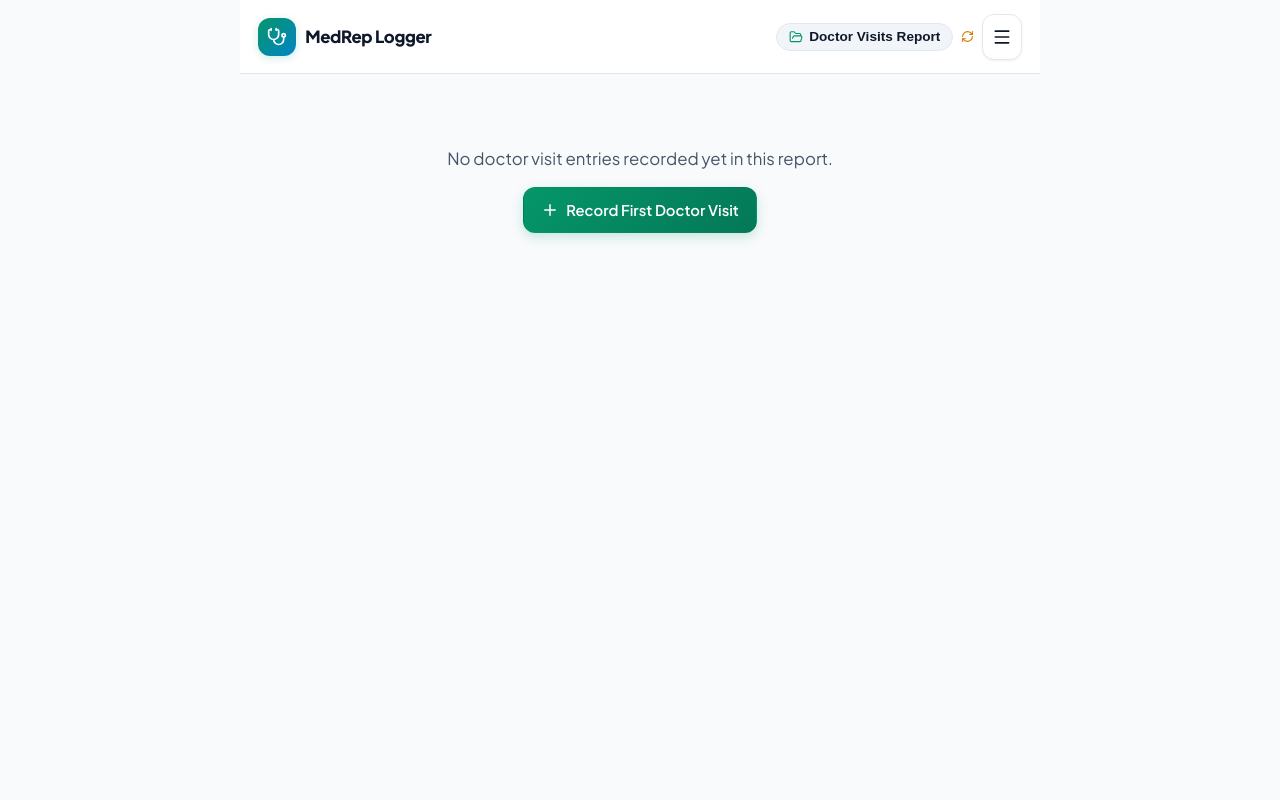
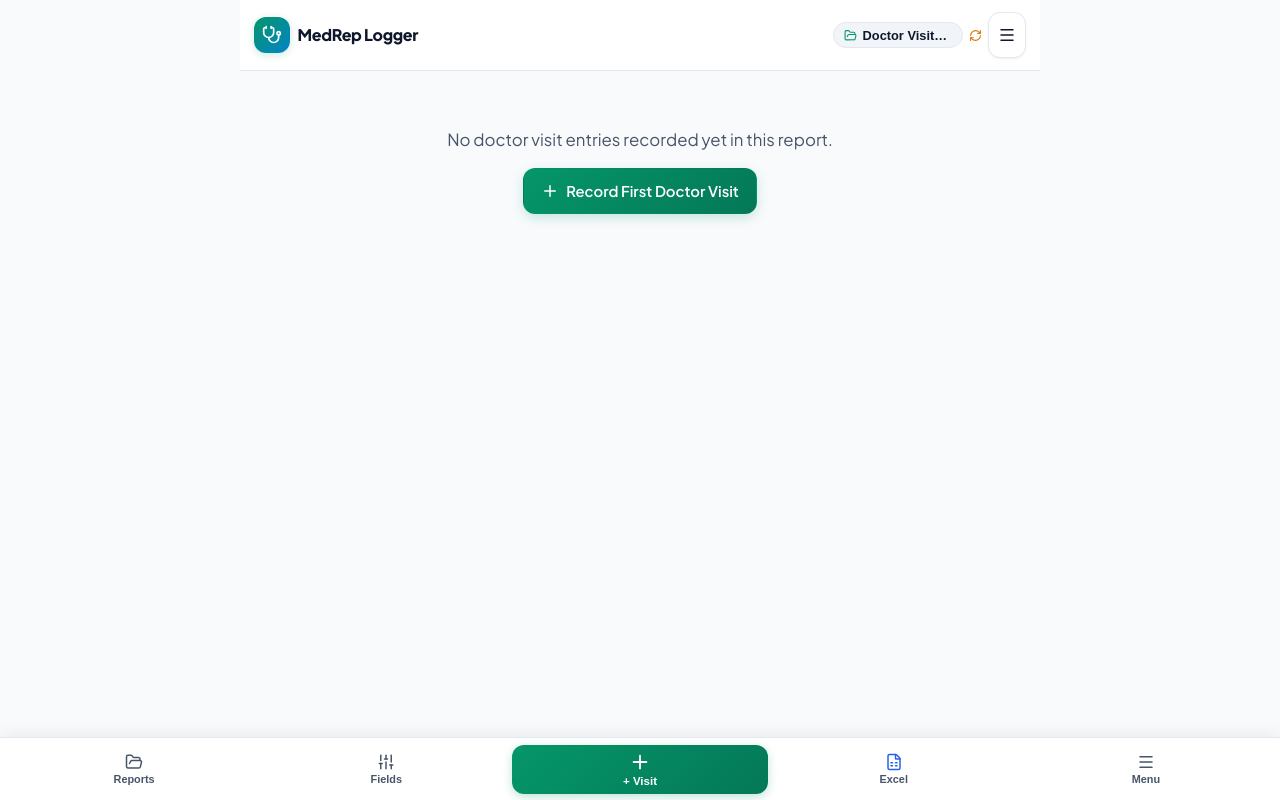
Before and after one commit to 18sahhhilll/Report-Maker, a React (Vite) app: page / in a window 1280 px wide. Built offline with nearby package versions, Linux system fonts and the light colour scheme.

Commit message:
Fix top bar overflow and add mobile bottom navigation bar for 100% mobile fit

```diff
--- a/src/App.jsx
+++ b/src/App.jsx
@@ -6,6 +6,7 @@ import EntryFormView from './components/EntryFormView';
 import EntryTableView from './components/EntryTableView';
 import BackupModal from './components/BackupModal';
 import ActionsMenuModal from './components/ActionsMenuModal';
+import MobileBottomNav from './components/MobileBottomNav';
 import { loadReports, saveReports, clearAllStorage, SAMPLE_REPORTS } from './storage';
 import { exportReportToExcel, exportAllReportsToExcel } from './utils/excelExport';
 
@@ -351,6 +352,15 @@ export default function App() {
         onClearStorage={handleClearStorage}
       />
 
+      {/* Mobile Bottom Navigation Bar */}
+      <MobileBottomNav
+        onOpenReportList={() => setIsReportListOpen(true)}
+        onOpenColumnBuilder={() => setIsColumnBuilderOpen(true)}
+        onNewVisitEntry={handleNewVisitEntry}
+        onExportExcel={() => handleExportSingleExcel(activeReport)}
+        onOpenMenuModal={() => setIsMenuModalOpen(true)}
+      />
+
     </div>
   );
 }
--- a/src/components/EntryFormView.jsx
+++ b/src/components/EntryFormView.jsx
@@ -6,9 +6,7 @@ import {
   Copy,
   Trash2,
   LayoutList,
-  Table,
-  Pencil,
-  Sliders
+  Table
 } from 'lucide-react';
 
 export default function EntryFormView({
@@ -20,8 +18,7 @@ export default function EntryFormView({
   onUpdateEntry,
   onNewVisitEntry,
   onDeleteEntry,
-  onCopyPreviousEntry,
-  onOpenColumnBuilder
+  onCopyPreviousEntry
 }) {
   const entries = report?.entries || [];
   const columns = report?.columns || [];
@@ -29,7 +26,7 @@ export default function EntryFormView({
 
   if (!currentEntry) {
     return (
-      <div style={{ textAlign: 'center', padding: '4rem 1rem', display: 'flex', flexDirection: 'column', alignItems: 'center', gap: '1rem' }}>
+      <div style={{ textAlign: 'center', padding: '3rem 1rem', display: 'flex', flexDirection: 'column', alignItems: 'center', gap: '1rem' }}>
         <p style={{ color: 'var(--text-secondary)', fontSize: '1.05rem' }}>No doctor visit entries recorded yet in this report.</p>
         <button className="btn btn-primary" onClick={onNewVisitEntry}>
           <Plus size={18} /> Record First Doctor Visit
@@ -46,41 +43,53 @@ export default function EntryFormView({
   };
 
   return (
-    <div style={{ padding: '0.75rem 0.5rem', width: '100%' }}>
+    <div style={{ padding: '0.5rem', width: '100%' }}>
 
-      {/* View Switcher & Pagination Bar */}
+      {/* View Switcher & Pagination Bar (Responsive Wrap) */}
       <div
         style={{
-          marginBottom: '1rem',
+          marginBottom: '0.85rem',
           display: 'flex',
           alignItems: 'center',
           justifyContent: 'space-between',
-          gap: '0.5rem'
+          gap: '0.5rem',
+          flexWrap: 'wrap'
         }}
       >
         {/* Form / Table Toggle */}
-        <div className="tab-group" style={{ maxWidth: '220px' }}>
+        <div className="tab-group" style={{ flex: 1, minWidth: '150px' }}>
           <button
             className={`tab-btn ${viewMode === 'form' ? 'active' : ''}`}
             onClick={() => setViewMode('form')}
           >
-            <LayoutList size={15} />
+            <LayoutList size={14} />
             <span>Form</span>
           </button>
           <button
             className={`tab-btn ${viewMode === 'table' ? 'active' : ''}`}
             onClick={() => setViewMode('table')}
           >
-            <Table size={15} />
+            <Table size={14} />
             <span>Table</span>
           </button>
         </div>
 
-        {/* Simple Compact Pagination */}
-        <div style={{ display: 'flex', alignItems: 'center', gap: '0.35rem', background: 'var(--bg-surface)', padding: '3px 8px', borderRadius: 'var(--radius-full)', border: '1px solid var(--border-subtle)', boxShadow: 'var(--shadow-sm)' }}>
+        {/* Compact Pagination */}
+        <div style={{
+          display: 'flex',
+          alignItems: 'center',
+          justifyContent: 'space-between',
+          gap: '0.25rem',
+          background: 'var(--bg-surface)',
+          padding: '3px 6px',
+          borderRadius: 'var(--radius-full)',
+          border: '1px solid var(--border-subtle)',
+          boxShadow: 'var(--shadow-sm)',
+          flexShrink: 0
+        }}>
           <button
             className="btn btn-secondary btn-sm btn-icon-only"
-            style={{ width: '32px', height: '32px', border: 'none' }}
+            style={{ width: '30px', height: '30px', border: 'none' }}
             onClick={() => setActiveEntryIndex(Math.max(0, activeEntryIndex - 1))}
             disabled={activeEntryIndex === 0}
             title="Previous Visit"
@@ -88,13 +97,13 @@ export default function EntryFormView({
             <ChevronLeft size={16} />
           </button>
 
-          <span style={{ fontWeight: 700, fontSize: '0.85rem', padding: '0 4px', color: 'var(--text-primary)' }}>
+          <span style={{ fontWeight: 700, fontSize: '0.8rem', padding: '0 4px', color: 'var(--text-primary)', whiteSpace: 'nowrap' }}>
             Visit {activeEntryIndex + 1} of {entries.length}
           </span>
 
           <button
             className="btn btn-secondary btn-sm btn-icon-only"
-            style={{ width: '32px', height: '32px', border: 'none' }}
+            style={{ width: '30px', height: '30px', border: 'none' }}
             onClick={() => setActiveEntryIndex(Math.min(entries.length - 1, activeEntryIndex + 1))}
             disabled={activeEntryIndex === entries.length - 1}
             title="Next Visit"
@@ -105,10 +114,10 @@ export default function EntryFormView({
       </div>
 
       {/* Clean Form Card */}
-      <div className="card" style={{ padding: '1.25rem 1.25rem 1.5rem 1.25rem' }}>
+      <div className="card" style={{ padding: '1.1rem' }}>
 
         {/* Dynamic Fields List */}
-        <div style={{ display: 'flex', flexDirection: 'column', gap: '1rem' }}>
+        <div style={{ display: 'flex', flexDirection: 'column', gap: '0.9rem' }}>
           {columns.map((col) => {
             const val = currentEntry.data ? (currentEntry.data[col.id] ?? '') : '';
 
@@ -157,7 +166,7 @@ export default function EntryFormView({
                     />
                     {val && val.length > 0 && val.length < 10 && (
                       <span style={{ fontSize: '0.75rem', color: 'var(--accent-warning)', marginTop: '2px', display: 'block' }}>
-                        ⚠️ Phone number must be exactly 10 digits ({val.length}/10)
+                        ⚠️ Phone number must be 10 digits ({val.length}/10)
                       </span>
                     )}
                     {val && val.length === 10 && (
@@ -203,20 +212,20 @@ export default function EntryFormView({
           })}
         </div>
 
-        {/* Secondary Card Actions: Copy & Delete */}
-        <div style={{ marginTop: '1.25rem', paddingTop: '1rem', borderTop: '1px solid var(--border-subtle)', display: 'flex', alignItems: 'center', justifyContent: 'space-between', gap: '0.5rem' }}>
+        {/* Secondary Actions: Copy Previous & Delete */}
+        <div style={{ marginTop: '1.1rem', paddingTop: '0.85rem', borderTop: '1px solid var(--border-subtle)', display: 'flex', alignItems: 'center', justifyContent: 'space-between', gap: '0.5rem' }}>
           {activeEntryIndex > 0 ? (
             <button
               className="btn btn-secondary btn-sm"
               onClick={() => onCopyPreviousEntry(currentEntry.id, activeEntryIndex)}
               title="Copy details from previous visit"
             >
-              <Copy size={15} style={{ color: 'var(--accent-secondary)' }} />
+              <Copy size={14} style={{ color: 'var(--accent-secondary)' }} />
               <span>Copy Previous</span>
             </button>
           ) : (
-            <span style={{ fontSize: '0.8rem', color: 'var(--text-muted)' }}>
-              Auto-saved instantly
+            <span style={{ fontSize: '0.75rem', color: 'var(--text-muted)' }}>
+              Auto-saved
             </span>
           )}
 
@@ -226,7 +235,7 @@ export default function EntryFormView({
               onClick={() => onDeleteEntry(currentEntry.id)}
               title="Delete this visit entry"
             >
-              <Trash2 size={15} />
+              <Trash2 size={14} />
               <span>Delete Entry</span>
             </button>
           )}
@@ -234,12 +243,12 @@ export default function EntryFormView({
 
       </div>
 
-      {/* Main Primary Action Button at bottom */}
-      <div style={{ marginTop: '1rem' }}>
+      {/* Main Primary Action Button */}
+      <div style={{ marginTop: '0.85rem' }}>
         <button
           className="btn btn-primary"
           onClick={onNewVisitEntry}
-          style={{ width: '100%', minHeight: '52px', fontSize: '1rem', borderRadius: 'var(--radius-lg)' }}
+          style={{ width: '100%', minHeight: '50px', fontSize: '1rem', borderRadius: 'var(--radius-lg)' }}
         >
           <Plus size={20} /> Add Next Doctor Visit
         </button>
--- a/src/components/Header.jsx
+++ b/src/components/Header.jsx
@@ -3,9 +3,7 @@ import {
   Stethoscope,
   FolderOpen,
   Menu,
-  Pencil,
   Check,
-  X,
   RefreshCw,
   CheckCircle2
 } from 'lucide-react';
@@ -35,7 +33,7 @@ export default function Header({
 
   return (
     <header className="navbar">
-      {/* Brand Logo & Name */}
+      {/* Brand Logo & Title */}
       <div className="brand-badge">
         <div className="brand-icon">
           <Stethoscope size={20} />
@@ -43,8 +41,8 @@ export default function Header({
         <h1 className="brand-title">MedRep Logger</h1>
       </div>
 
-      {/* Center/Right: Report Badge & Action Menu */}
-      <div style={{ display: 'flex', alignItems: 'center', gap: '0.5rem' }}>
+      {/* Right Controls: Report Switcher & Menu Button */}
+      <div style={{ display: 'flex', alignItems: 'center', gap: '0.4rem', flexShrink: 0, maxWidth: '60%' }}>
 
         {/* Active Report Title Switcher Badge */}
         {activeReport && (
@@ -54,17 +52,15 @@ export default function Header({
               onClick={onOpenReportList}
               title="Click to switch or rename report"
             >
-              <FolderOpen size={14} style={{ color: 'var(--accent-primary)', flexShrink: 0 }} />
-              <span style={{ overflow: 'hidden', textOverflow: 'ellipsis', whiteSpace: 'nowrap' }}>
-                {activeReport.title}
-              </span>
+              <FolderOpen size={13} style={{ color: 'var(--accent-primary)', flexShrink: 0 }} />
+              <span>{activeReport.title}</span>
             </button>
           ) : (
             <div style={{ display: 'flex', alignItems: 'center', gap: '0.2rem' }}>
               <input
                 type="text"
                 className="form-control"
-                style={{ minHeight: '36px', padding: '0.2rem 0.6rem', fontSize: '0.85rem', width: '140px' }}
+                style={{ minHeight: '34px', padding: '0.2rem 0.5rem', fontSize: '0.8rem', width: '100px' }}
                 value={editedTitle}
                 onChange={e => setEditedTitle(e.target.value)}
                 onKeyDown={e => {
@@ -75,7 +71,7 @@ export default function Header({
               />
               <button
                 className="btn btn-primary btn-sm btn-icon-only"
-                style={{ width: '34px', height: '34px' }}
+                style={{ width: '32px', height: '32px' }}
                 onClick={handleSaveTitle}
               >
                 <Check size={14} />
@@ -84,14 +80,14 @@ export default function Header({
           )
         )}
 
-        {/* Save Indicator Dot */}
+        {/* Save Indicator Icon */}
         <div style={{
           fontSize: '0.75rem',
           color: saveStatus === 'saving' ? 'var(--accent-warning)' : 'var(--accent-primary)',
           display: 'flex',
           alignItems: 'center',
-          gap: '3px'
-        }}>
+          flexShrink: 0
+        }} title={saveStatus === 'saving' ? 'Saving...' : 'All changes saved'}>
           {saveStatus === 'saving' ? (
             <RefreshCw size={13} style={{ animation: 'spin 1s linear infinite' }} />
           ) : (
@@ -99,14 +95,14 @@ export default function Header({
           )}
         </div>
 
-        {/* Single Main Action Menu Button */}
+        {/* Single Main Action Menu Button - FIXED ON TOP RIGHT */}
         <button
           className="btn btn-secondary btn-icon-only"
-          style={{ width: '40px', height: '40px' }}
+          style={{ width: '38px', height: '38px', flexShrink: 0 }}
           onClick={onOpenMenuModal}
           title="Open Menu & Export Tools"
         >
-          <Menu size={20} />
+          <Menu size={18} />
         </button>
 
       </div>
--- /dev/null
+++ b/src/components/MobileBottomNav.jsx
@@ -0,0 +1,65 @@
+import React from 'react';
+import {
+  FolderOpen,
+  Sliders,
+  Plus,
+  FileSpreadsheet,
+  Menu
+} from 'lucide-react';
+
+export default function MobileBottomNav({
+  onOpenReportList,
+  onOpenColumnBuilder,
+  onNewVisitEntry,
+  onExportExcel,
+  onOpenMenuModal
+}) {
+  return (
+    <nav className="mobile-bottom-nav">
+      <button
+        className="mobile-nav-btn"
+        onClick={onOpenReportList}
+        title="Switch / Manage Reports"
+      >
+        <FolderOpen size={18} />
+        <span>Reports</span>
+      </button>
+
+      <button
+        className="mobile-nav-btn"
+        onClick={onOpenColumnBuilder}
+        title="Configure Fields / Columns"
+      >
+        <Sliders size={18} />
+        <span>Fields</span>
+      </button>
+
+      <button
+        className="mobile-nav-btn btn-main"
+        onClick={onNewVisitEntry}
+        title="Add New Doctor Visit"
+      >
+        <Plus size={22} />
+        <span style={{ fontSize: '0.72rem', fontWeight: 800 }}>+ Visit</span>
+      </button>
+
+      <button
+        className="mobile-nav-btn"
+        onClick={onExportExcel}
+        title="Export to Excel"
+      >
+        <FileSpreadsheet size={18} style={{ color: 'var(--accent-secondary)' }} />
+        <span>Excel</span>
+      </button>
+
+      <button
+        className="mobile-nav-btn"
+        onClick={onOpenMenuModal}
+        title="Open Full Menu"
+      >
+        <Menu size={18} />
+        <span>Menu</span>
+      </button>
+    </nav>
+  );
+}
--- a/src/index.css
+++ b/src/index.css
@@ -7,7 +7,7 @@
   --bg-main: #f8fafc;
   --bg-surface: #ffffff;
   --bg-surface-elevated: #f1f5f9;
-  --bg-glass: rgba(255, 255, 255, 0.92);
+  --bg-glass: rgba(255, 255, 255, 0.95);
   --bg-input: #f8fafc;
 
   --border-subtle: #e2e8f0;
@@ -41,6 +41,12 @@
   -webkit-tap-highlight-color: transparent;
 }
 
+html, body {
+  width: 100%;
+  max-width: 100vw;
+  overflow-x: hidden;
+}
+
 body {
   font-family: var(--font-family);
   background-color: var(--bg-main);
@@ -48,7 +54,6 @@ body {
   min-height: 100vh;
   line-height: 1.5;
   font-size: 16px;
-  overflow-x: hidden;
 }
 
 /* Layout Container */
@@ -56,9 +61,10 @@ body {
   display: flex;
   flex-direction: column;
   min-height: 100vh;
-  max-width: 800px; /* Focused, clean width for mobile and desktop */
+  max-width: 800px;
   margin: 0 auto;
   background-color: var(--bg-main);
+  padding-bottom: 70px; /* Space for mobile bottom bar */
 }
 
 /* Navigation Top Bar */
@@ -70,24 +76,26 @@ body {
   backdrop-filter: blur(12px);
   -webkit-backdrop-filter: blur(12px);
   border-bottom: 1px solid var(--border-subtle);
-  padding: 0.85rem 1.1rem;
+  padding: 0.75rem 0.85rem;
   display: flex;
   align-items: center;
   justify-content: space-between;
-  gap: 0.75rem;
+  gap: 0.5rem;
+  width: 100%;
 }
 
 .brand-badge {
   display: flex;
   align-items: center;
-  gap: 0.6rem;
+  gap: 0.5rem;
   text-decoration: none;
   color: var(--text-primary);
+  flex-shrink: 0;
 }
 
 .brand-icon {
-  width: 38px;
-  height: 38px;
+  width: 36px;
+  height: 36px;
   background: linear-gradient(135deg, #059669, #0284c7);
   border-radius: var(--radius-md);
   display: flex;
@@ -95,33 +103,90 @@ body {
   justify-content: center;
   color: #ffffff;
   box-shadow: 0 2px 8px rgba(5, 150, 105, 0.2);
+  flex-shrink: 0;
 }
 
 .brand-title {
   font-weight: 800;
-  font-size: 1.05rem;
+  font-size: 1rem;
   letter-spacing: -0.02em;
-  line-height: 1.2;
+  white-space: nowrap;
 }
 
 .report-title-badge {
   display: inline-flex;
   align-items: center;
-  gap: 0.4rem;
+  gap: 0.35rem;
   background-color: var(--bg-surface-elevated);
   border: 1px solid var(--border-subtle);
-  padding: 0.35rem 0.75rem;
+  padding: 0.3rem 0.65rem;
   border-radius: var(--radius-full);
-  font-size: 0.85rem;
+  font-size: 0.8rem;
   font-weight: 700;
   color: var(--text-primary);
   cursor: pointer;
   transition: all 0.2s ease;
-  max-width: 200px;
+  max-width: 130px;
+  flex-shrink: 1;
+  min-width: 0;
+}
+
+.report-title-badge span {
+  overflow: hidden;
+  text-overflow: ellipsis;
+  white-space: nowrap;
 }
 
 .report-title-badge:hover {
   background-color: var(--border-subtle);
+}
+
+/* Mobile Bottom Navigation Bar */
+.mobile-bottom-nav {
+  position: fixed;
+  bottom: 0;
+  left: 0;
+  right: 0;
+  z-index: 50;
+  background-color: var(--bg-glass);
+  backdrop-filter: blur(16px);
+  -webkit-backdrop-filter: blur(16px);
+  border-top: 1px solid var(--border-subtle);
+  display: flex;
+  align-items: center;
+  justify-content: space-around;
+  padding: 0.4rem 0.5rem;
+  box-shadow: 0 -4px 16px rgba(0, 0, 0, 0.06);
+}
+
+.mobile-nav-btn {
+  display: flex;
+  flex-direction: column;
+  align-items: center;
+  justify-content: center;
+  gap: 2px;
+  background: transparent;
+  border: none;
+  color: var(--text-secondary);
+  font-size: 0.68rem;
+  font-weight: 600;
+  padding: 0.35rem 0.5rem;
+  border-radius: var(--radius-sm);
+  cursor: pointer;
+  flex: 1;
+  min-height: 48px;
+}
+
+.mobile-nav-btn.active {
+  color: var(--accent-primary);
+}
+
+.mobile-nav-btn.btn-main {
+  background: linear-gradient(135deg, var(--accent-primary), #047857);
+  color: #ffffff;
+  border-radius: var(--radius-md);
+  padding: 0.4rem 0.6rem;
+  box-shadow: 0 3px 10px rgba(5, 150, 105, 0.25);
 }
 
 /* Buttons */
@@ -196,9 +261,10 @@ body {
 
 .btn-icon-only {
   padding: 0;
-  width: 44px;
-  height: 44px;
+  width: 42px;
+  height: 42px;
   border-radius: var(--radius-md);
+  flex-shrink: 0;
 }
 
 /* Tab View Switcher */
@@ -208,6 +274,7 @@ body {
   padding: 4px;
   border-radius: var(--radius-full);
   border: 1px solid var(--border-subtle);
+  width: 100%;
 }
 
 .tab-btn {
@@ -216,7 +283,7 @@ body {
   align-items: center;
   justify-content: center;
   gap: 0.4rem;
-  padding: 0.5rem 1rem;
+  padding: 0.5rem 0.75rem;
   min-height: 38px;
   font-size: 0.875rem;
   font-weight: 600;
@@ -239,7 +306,7 @@ body {
   background-color: var(--bg-surface);
   border: 1px solid var(--border-subtle);
   border-radius: var(--radius-lg);
-  padding: 1.25rem;
+  padding: 1.1rem;
   box-shadow: var(--shadow-sm);
 }
 
@@ -247,32 +314,23 @@ body {
 .form-group {
   display: flex;
   flex-direction: column;
-  gap: 0.4rem;
-  margin-bottom: 1.1rem;
+  gap: 0.35rem;
+  margin-bottom: 1rem;
 }
 
 .form-label {
   font-weight: 600;
-  font-size: 0.9rem;
+  font-size: 0.875rem;
   color: var(--text-primary);
   display: flex;
   align-items: center;
   justify-content: space-between;
 }
 
-.form-label .badge {
-  font-size: 0.725rem;
-  font-weight: 600;
-  color: var(--text-muted);
-  background-color: var(--bg-surface-elevated);
-  padding: 2px 7px;
-  border-radius: var(--radius-sm);
-}
-
 .form-control {
   width: 100%;
-  min-height: 50px;
-  padding: 0.8rem 1rem;
+  min-height: 48px;
+  padding: 0.75rem 0.9rem;
   font-family: inherit;
   font-size: 16px !important; /* Prevents iOS auto zoom */
   color: var(--text-primary);
@@ -290,7 +348,7 @@ body {
 }
 
 textarea.form-control {
-  min-height: 90px;
+  min-height: 85px;
   resize: vertical;
 }
 
@@ -323,7 +381,7 @@ textarea.form-control {
 }
 
 .modal-header {
-  padding: 1.1rem 1.35rem;
+  padding: 1.1rem 1.25rem;
   border-bottom: 1px solid var(--border-subtle);
   display: flex;
   align-items: center;
@@ -331,18 +389,18 @@ textarea.form-control {
 }
 
 .modal-title {
-  font-size: 1.15rem;
+  font-size: 1.1rem;
   font-weight: 800;
 }
 
 .modal-body {
-  padding: 1.25rem 1.35rem;
+  padding: 1.1rem 1.25rem;
   overflow-y: auto;
   flex: 1;
 }
 
 .modal-footer {
-  padding: 1rem 1.35rem;
+  padding: 0.9rem 1.25rem;
   border-top: 1px solid var(--border-subtle);
   display: flex;
   align-items: center;
@@ -358,20 +416,21 @@ textarea.form-control {
   border-radius: var(--radius-md);
   border: 1px solid var(--border-subtle);
   background-color: var(--bg-surface);
+  -webkit-overflow-scrolling: touch;
 }
 
 .data-table {
   width: 100%;
   border-collapse: collapse;
   text-align: left;
-  font-size: 0.9rem;
+  font-size: 0.875rem;
 }
 
 .data-table th {
   background-color: var(--bg-surface-elevated);
   color: var(--text-primary);
   font-weight: 700;
-  padding: 0.85rem 1rem;
+  padding: 0.8rem 0.9rem;
   border-bottom: 1.5px solid var(--border-subtle);
   white-space: nowrap;
   position: sticky;
@@ -380,7 +439,7 @@ textarea.form-control {
 }
 
 .data-table td {
-  padding: 0.75rem 1rem;
+  padding: 0.65rem 0.85rem;
   border-bottom: 1px solid var(--border-subtle);
   vertical-align: middle;
 }
@@ -394,9 +453,9 @@ textarea.form-control {
   background: transparent;
   border: 1px solid transparent;
   color: var(--text-primary);
-  padding: 0.35rem 0.5rem;
+  padding: 0.35rem 0.45rem;
   font-family: inherit;
-  font-size: 0.9rem;
+  font-size: 0.875rem;
   border-radius: var(--radius-sm);
 }
 
@@ -425,11 +484,11 @@ textarea.form-control {
 /* Mobile responsive adjustments */
 @media (max-width: 640px) {
   .app-container {
-    padding-bottom: 1rem;
+    padding-bottom: 75px;
   }
 
   .navbar {
-    padding: 0.75rem 0.9rem;
+    padding: 0.65rem 0.75rem;
   }
 
   .modal-overlay {
```
